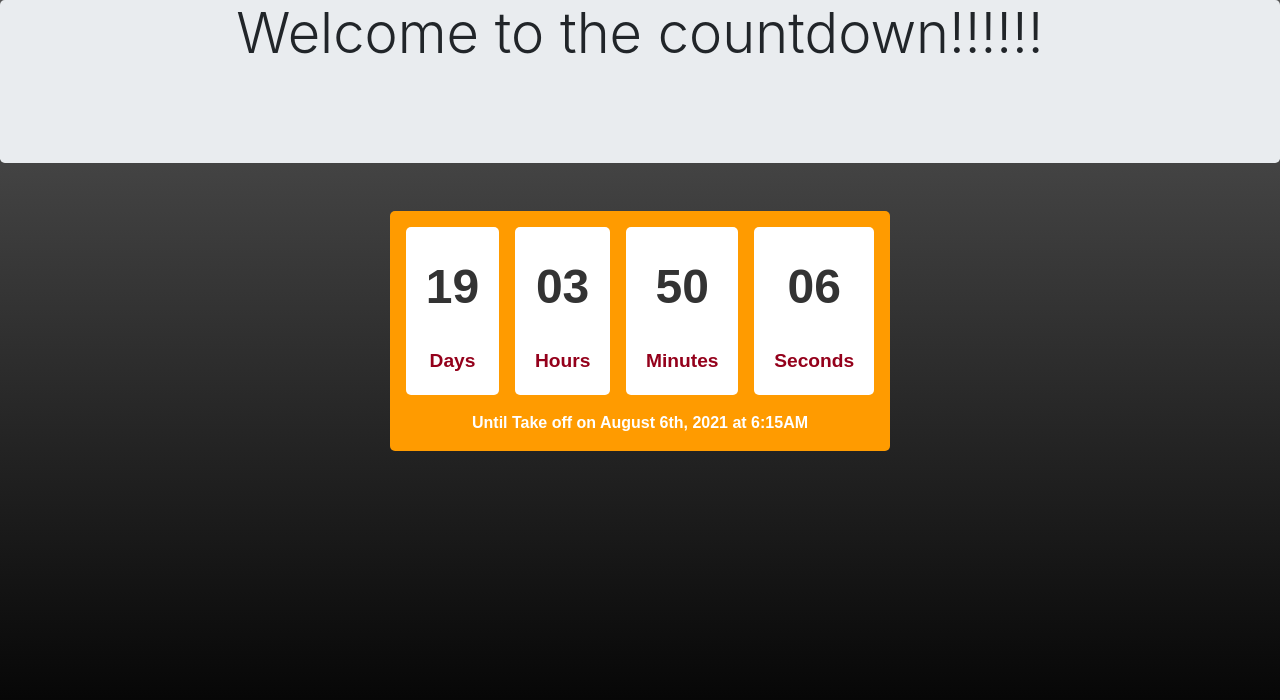
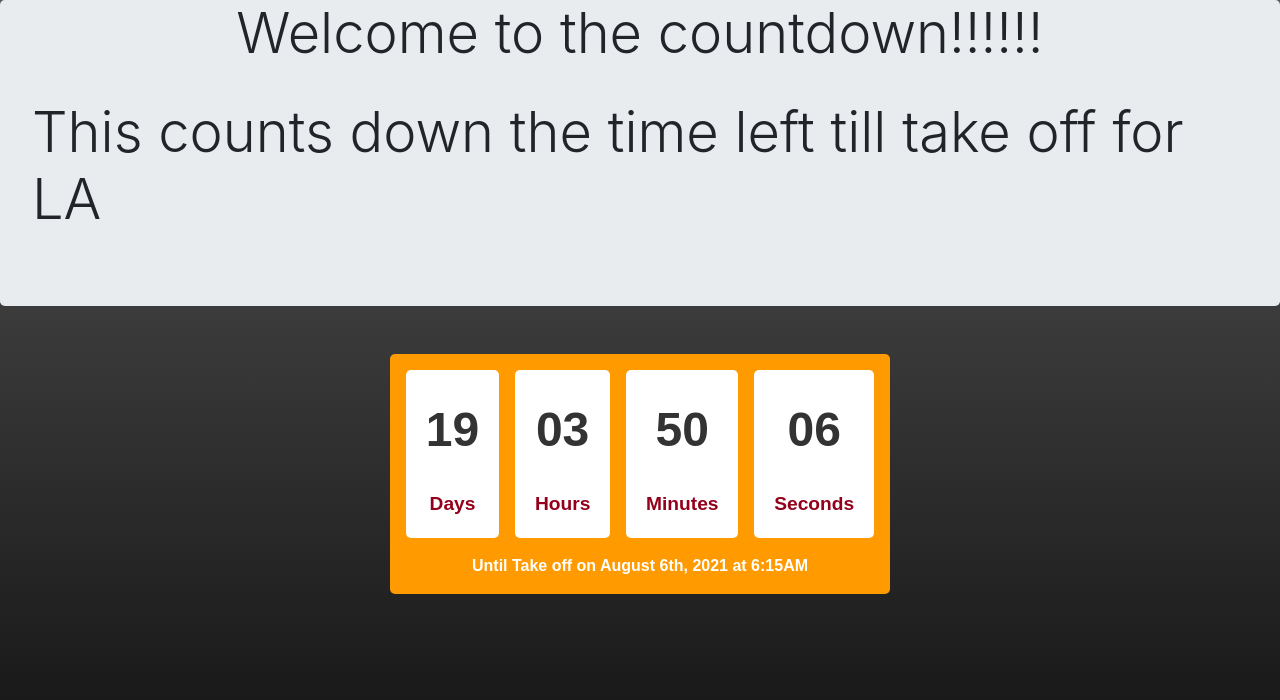
Before and after one commit to Nikolas-Pensyl/LA_Time, a plain HTML site: page index.html in a window 1280 px wide. Drawn offline with nearby package versions, Linux system fonts and the light colour scheme.

Commit message:
Update index.html

```diff
--- a/index.html
+++ b/index.html
@@ -15,6 +15,7 @@
 	<body>
 		<div class="jumbotron">
   			<h1 class="display-4">Welcome to the countdown!!!!!!</h1><br>
+			<h3 class="display-4">This counts down the time left till take off for LA</h3>
         	</div>
 		<div class="until" id="myCountdown">
 			<div class="until__component">
```
